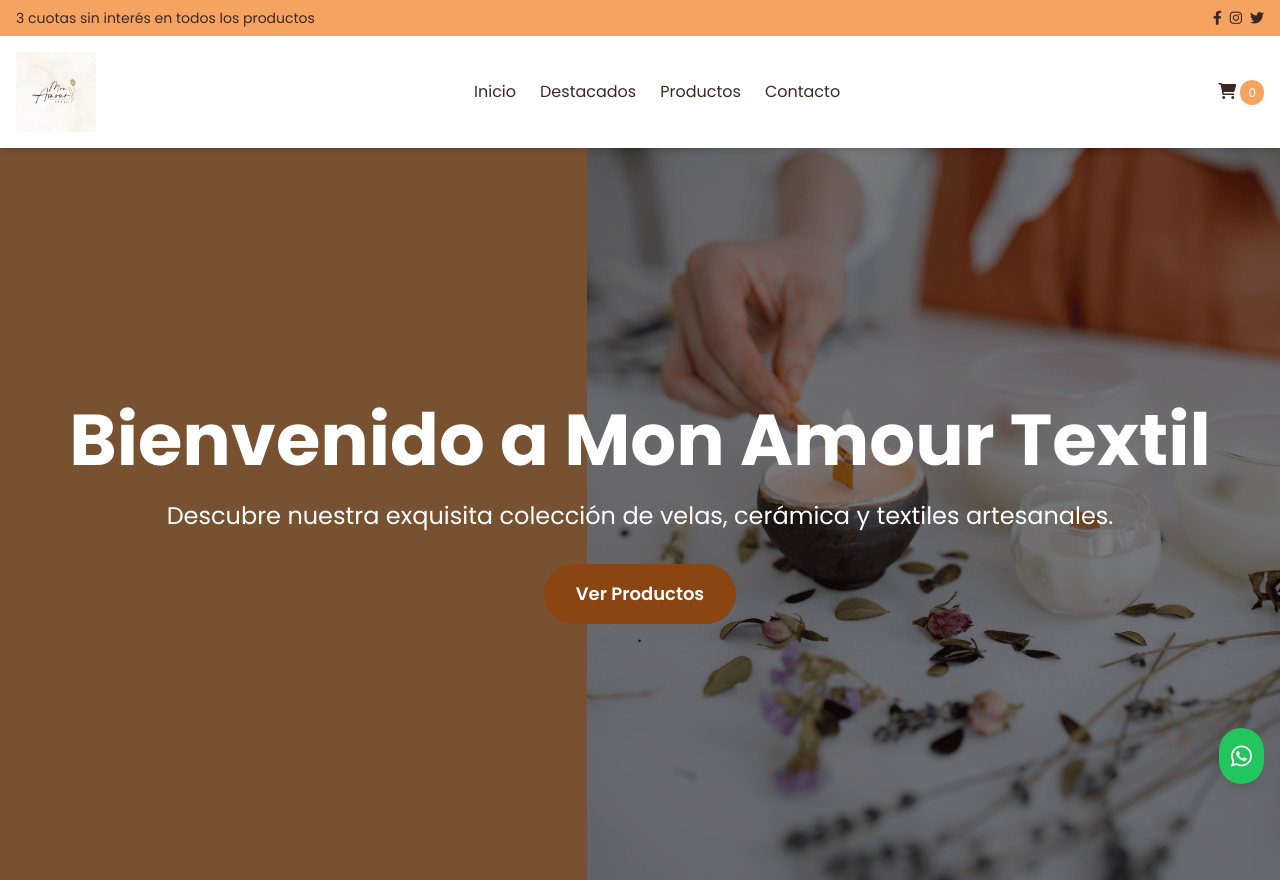
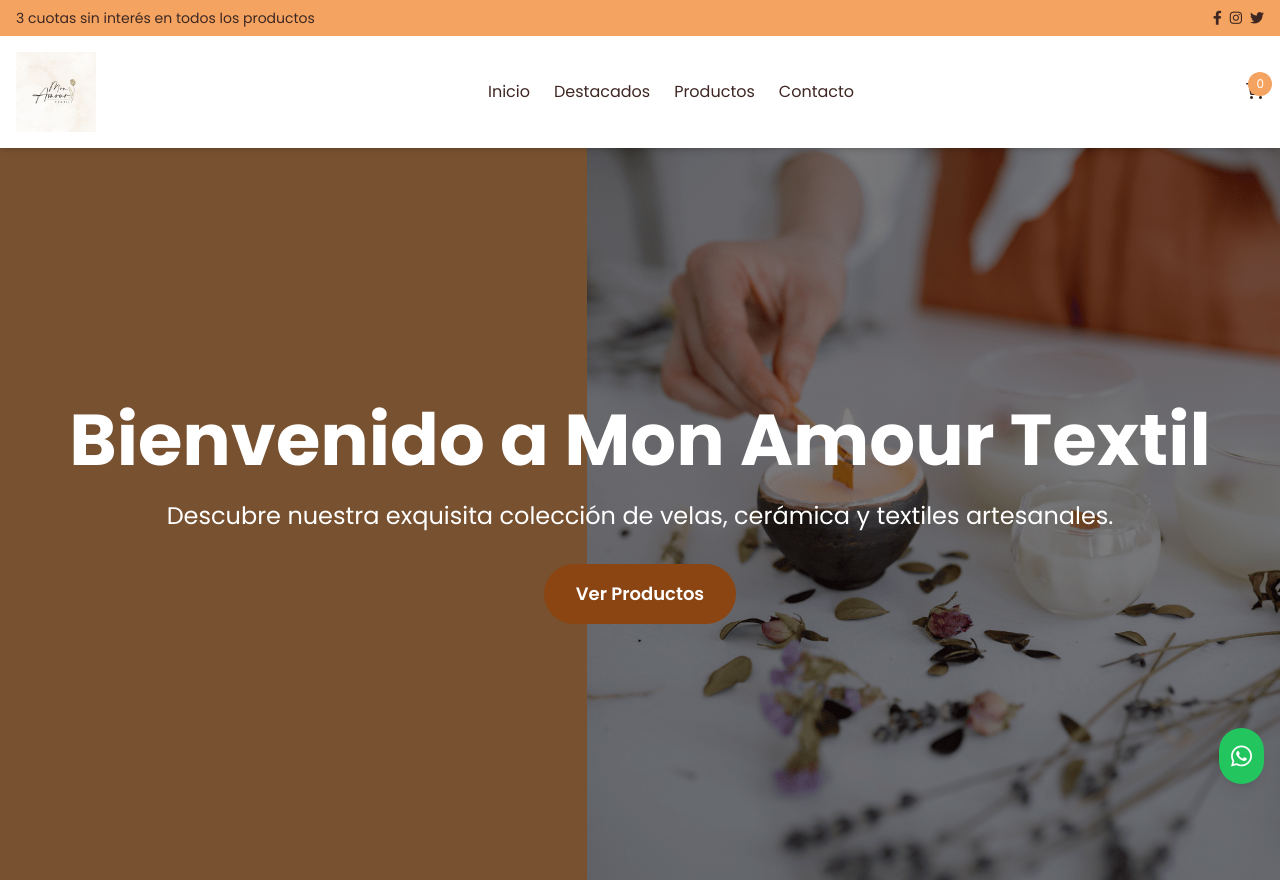
Before and after one commit to clientesweb/tienda, a website: page index.html in a window 1280 px wide. Shown: the top 880 px of the page. Drawn offline with nearby package versions, Linux system fonts and the light colour scheme.

Commit message:
Actualizar index.html

```diff
--- a/index.html
+++ b/index.html
@@ -153,9 +153,9 @@
                     <a href="#contact" class="text-dark hover:text-primary transition duration-300">Contacto</a>
                 </div>
                 <div class="flex items-center space-x-4">
-                    <button id="cart-button" class="text-dark hover:text-primary transition duration-300">
+                    <button id="cart-button" class="text-dark hover:text-primary transition duration-300 relative">
                         <i class="fas fa-shopping-cart"></i>
-                        <span id="cart-count" class="bg-accent text-white rounded-full px-2 py-1 text-xs">0</span>
+                        <span id="cart-count" class="absolute -top-2 -right-2 bg-accent text-white rounded-full px-2 py-1 text-xs">0</span>
                     </button>
                     <button class="md:hidden" id="menu-toggle">
                         <i class="fas fa-bars"></i>
@@ -204,7 +204,7 @@
                     <button class="bg-secondary text-dark px-4 py-2 rounded-full hover:bg-accent transition duration-300" data-category="textiles">Textiles</button>
                 </div>
                 <div class="mb-8">
-                    <input type="text" id="search-input" placeholder="Buscar productos..." class="w-full md:w-1/2 mx-auto block pl-8 pr-2 py-2 border border-secondary rounded-full focus:outline-none  focus:ring-2 focus:ring-primary">
+                    <input type="text" id="search-input" placeholder="Buscar productos..." class="w-full md:w-1/2 mx-auto block pl-8 pr-2 py-2 border border-secondary rounded-full focus:outline-none focus:ring-2 focus:ring-primary">
                 </div>
                 <div class="grid grid-cols-1 sm:grid-cols-2 md:grid-cols-3 lg:grid-cols-4 gap-6" id="product-grid">
                     <!-- Los productos se cargarán dinámicamente aquí -->
@@ -229,18 +229,16 @@
                         <input type="text" id="name" name="name" class="w-full px-3 py-2 border border-secondary rounded-md focus:outline-none focus:ring-2 focus:ring-primary" required>
                     </div>
                     <div class="mb-4">
-                        <label for="email" class="block text-dark font-bold mb-2">Email</label>
+                        <label for="email" class="block text-dark  font-bold mb-2">Email</label>
                         <input type="email" id="email" name="email" class="w-full px-3 py-2 border border-secondary rounded-md focus:outline-none focus:ring-2 focus:ring-primary" required>
                     </div>
                     <div class="mb-4">
                         <label for="message" class="block text-dark font-bold mb-2">Mensaje</label>
                         <textarea id="message" name="message" rows="4" class="w-full px-3 py-2 border border-secondary rounded-md focus:outline-none focus:ring-2 focus:ring-primary" required></textarea>
                     </div>
-
                     <button type="submit" class="bg-primary text-white px-6 py-3 rounded-full text-lg font-semibold hover:bg-accent transition duration-300 w-full">Enviar Mensaje</button>
                 </form>
             </div>
-
         </section>
     </main>
 
```
Lines whose indentation alone changed are shown as unchanged.
